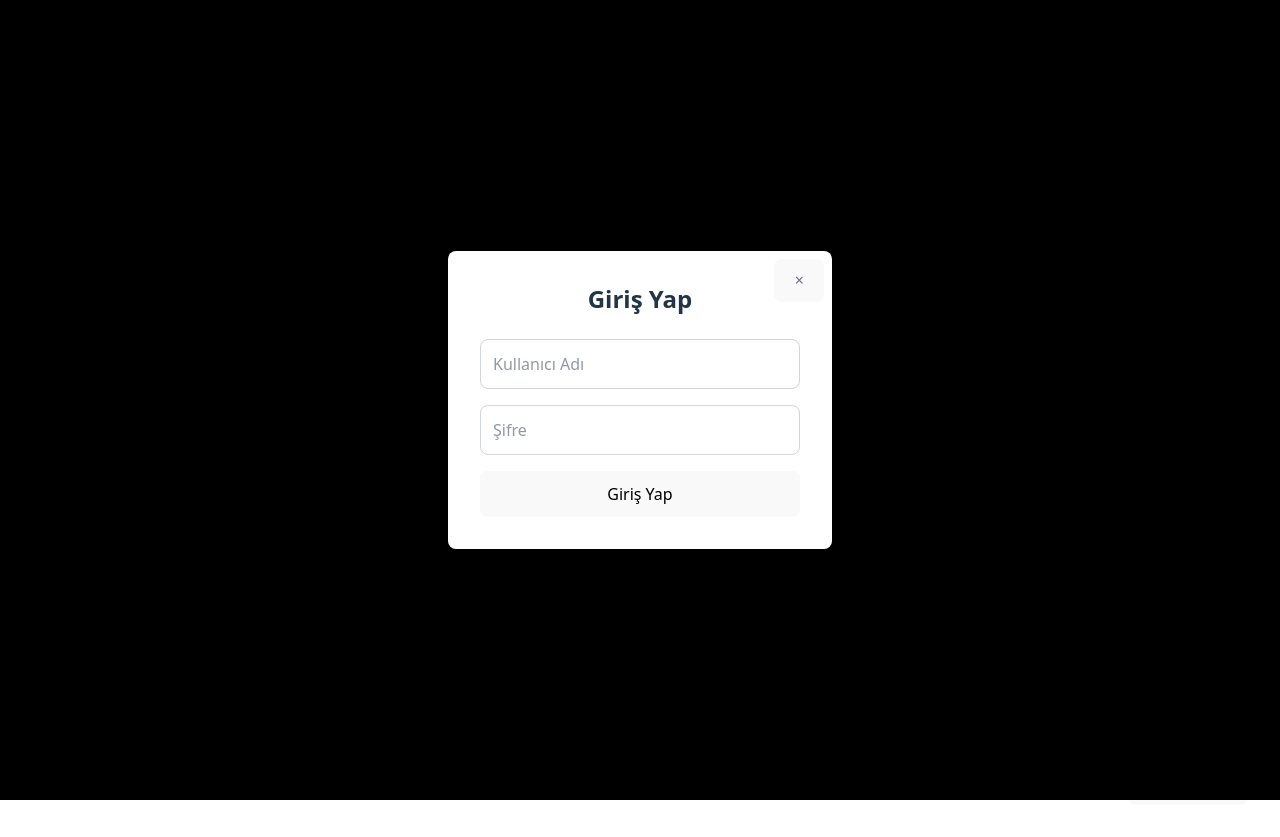
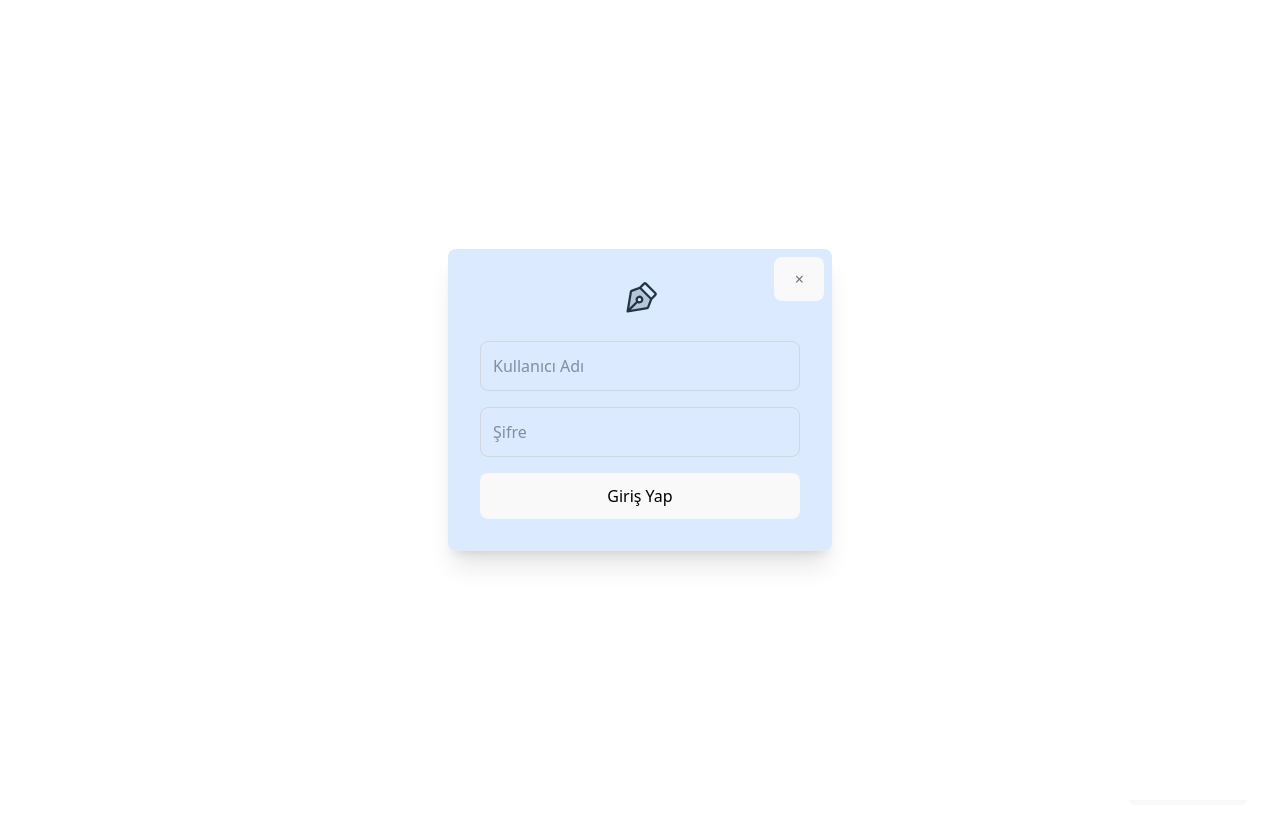
Before and after one commit to sbasrik/web1-team, a React (Vite) app: page / in a window 1280 px wide. Both pictures are taken after a click on the button "Sing In". Built offline with nearby package versions, Linux system fonts and the light colour scheme.

Commit message:
icon değişti

```diff
--- a/src/App.tsx
+++ b/src/App.tsx
@@ -8,7 +8,7 @@ function App() {
 
   return (
     <div className='w-full flex flex-col'>
-      <Navbar></Navbar>
+      <Navbar/>
       <div className='flex flex-row left-0 top-20 w-full'>
         <Tutorial/>
         <Test/>
--- a/src/components/Navbar.tsx
+++ b/src/components/Navbar.tsx
@@ -1,5 +1,5 @@
 import { useState } from "react";
-import { PiFlowerLotusDuotone } from "react-icons/pi";
+import { PiPenNibDuotone } from "react-icons/pi";
 
 export default function Navbar() {
   const [isOpen, setIsOpen] = useState(false);
@@ -15,8 +15,8 @@ export default function Navbar() {
     return (
       <nav className="fixed top-0 left-0 w-full flex items-center justify-between p-1 bg-white shadow-md z-50">
         {/* Logo */}
-        <div className="flex justify-center text-4xl font-bold text-blue-600 ml-4">
-        <PiFlowerLotusDuotone />
+        <div className="flex justify-center text-3xl font-bold text-blue-600 ml-4">
+        <PiPenNibDuotone />
           <ul className="flex space-x-6 text-gray-700 ml-7">
           <li className="hover:text-blue-500 cursor-pointer font-normal text-lg">Home</li>
           <li className="hover:text-blue-500 cursor-pointer font-normal text-lg">About</li>
@@ -34,15 +34,15 @@ export default function Navbar() {
 
         {/* Modal */}
       {isOpen && (
-        <div className="fixed inset-0 bg-black bg-opacity-50 flex items-center justify-center z-50">
-          <div className="bg-white rounded-lg shadow-lg p-8 w-96 relative">
+        <div className="fixed inset-0 bg-white bg-opacity-50 flex items-center justify-center z-50">
+          <div className="bg-blue-100 rounded-lg shadow-xl p-8 w-96 relative">
             <button
               onClick={() => setIsOpen(false)}
-              className="absolute top-2 right-2 text-gray-500 hover:text-gray-700 text-2xl"
+              className="absolute top-2 right-2 text-gray-500 hover:text-gray-700 text-xl"
             >
               ×
             </button>
-            <h2 className="text-2xl font-bold mb-6 text-center">Giriş Yap</h2>
+            <h2 className="text-4xl font-bold mb-6 flex justify-center"><PiPenNibDuotone /></h2>
             <form className="flex flex-col gap-4" onSubmit={handleLogin}>
               <input
                 type="text"
```
